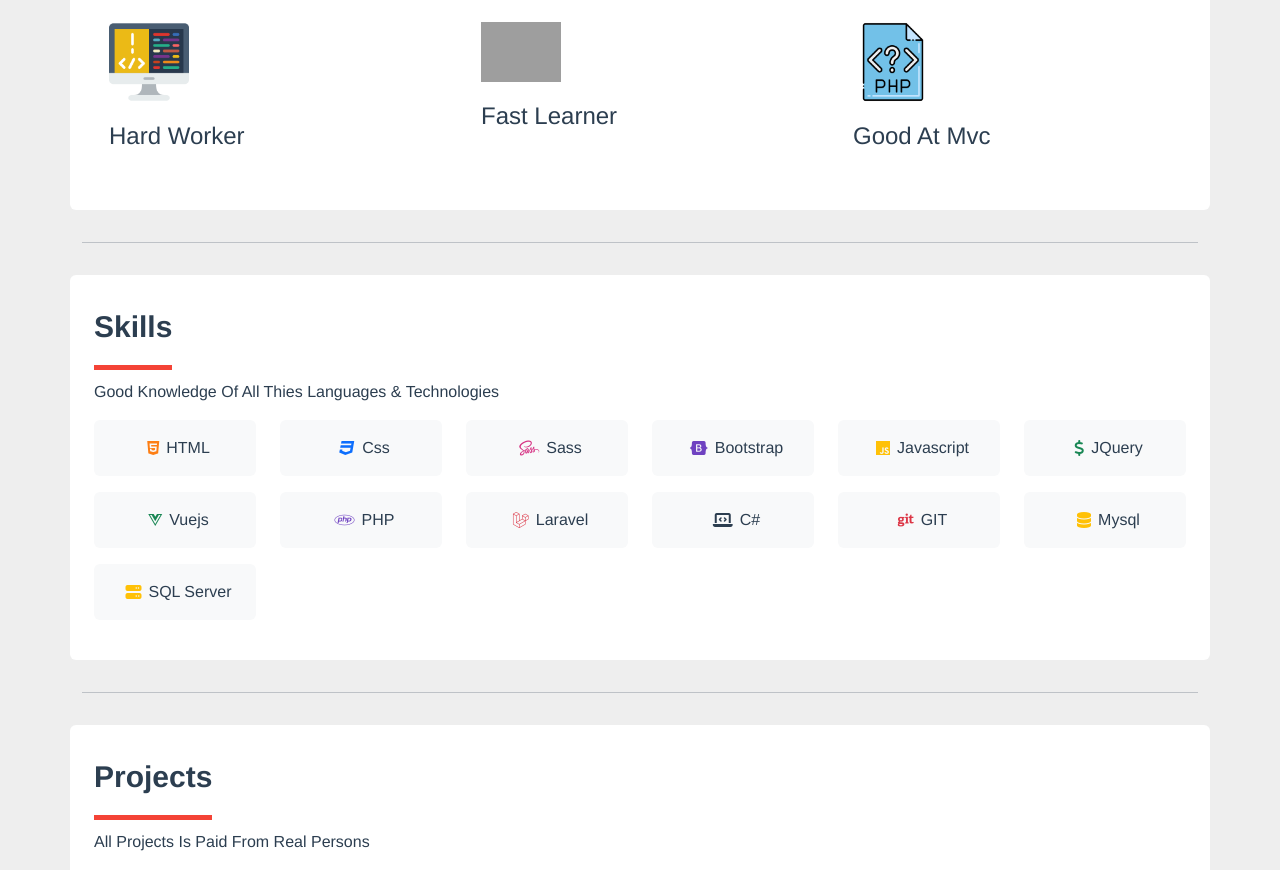
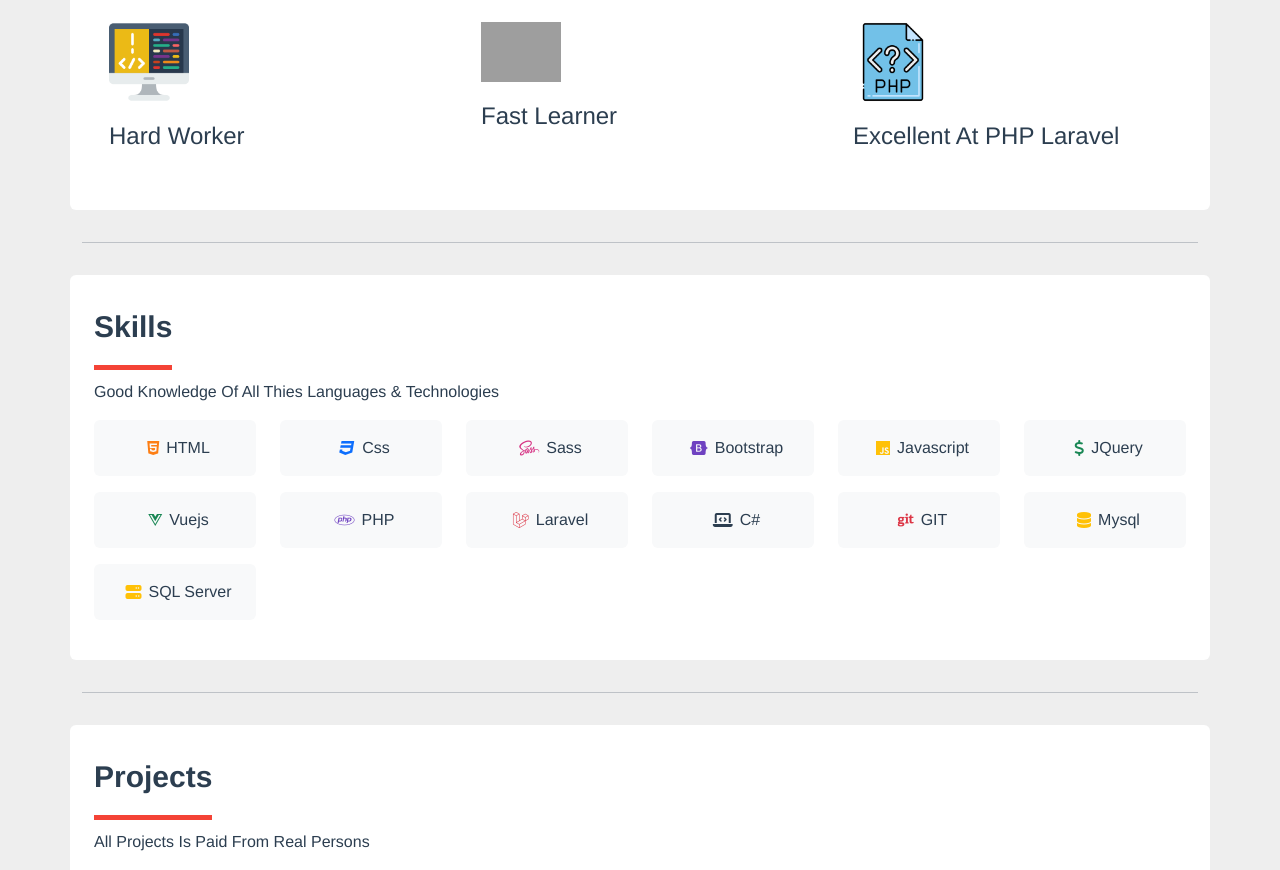
Before and after one commit to Mahmoudreda66/personal-website, a Vue app: page / in a window 1280 px wide. Shown: the part 940-1810 px from the top of the page. Built offline with nearby package versions, Linux system fonts and the light colour scheme; grey boxes are pictures that could not be loaded.

Commit message:
change cv

```diff
--- a/src/components/Features.vue
+++ b/src/components/Features.vue
@@ -25,7 +25,7 @@
                 <div class="col-md-4 col-sm-6 col-12 mb-3 mb-md-0 box">
                     <div class="content">
                         <img src="../../public/assets/png/Php_document.png">
-                        <h4 class="mb-0">Good At Mvc</h4>
+                        <h4 class="mb-0">Excellent At PHP Laravel</h4>
                     </div>
                 </div>
             </div>
--- a/src/components/downloadCV.vue
+++ b/src/components/downloadCV.vue
@@ -12,7 +12,7 @@
                         </div>
                     </h1><br>
                     <p>Download My CV Now!</p>
-                    <a href="../public/assets/pdf/Mahmoud_Reda.pdf" download>
+                    <a :href="filePath">
                         <button class="btn btn-primary">
                             <i class="fas fa-download"></i> Download Full CV
                         </button>
@@ -25,3 +25,13 @@
         </div>
     </section>
 </template>
+
+<script>
+export default{
+    data(){
+        return {
+            filePath: location.origin + '/Mahmoud_Reda.pdf'
+        }
+    }
+}
+</script>
```
Also changed, not shown: 1 other file (tests, documents, lock files or other folders).
